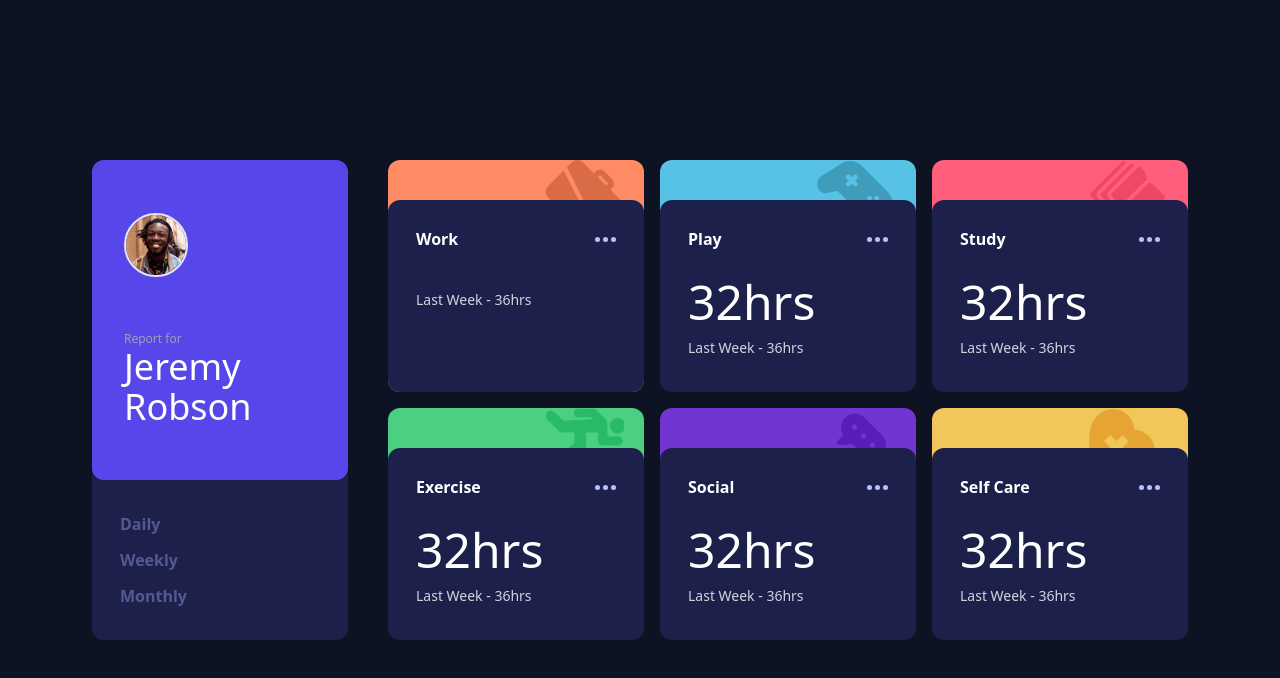
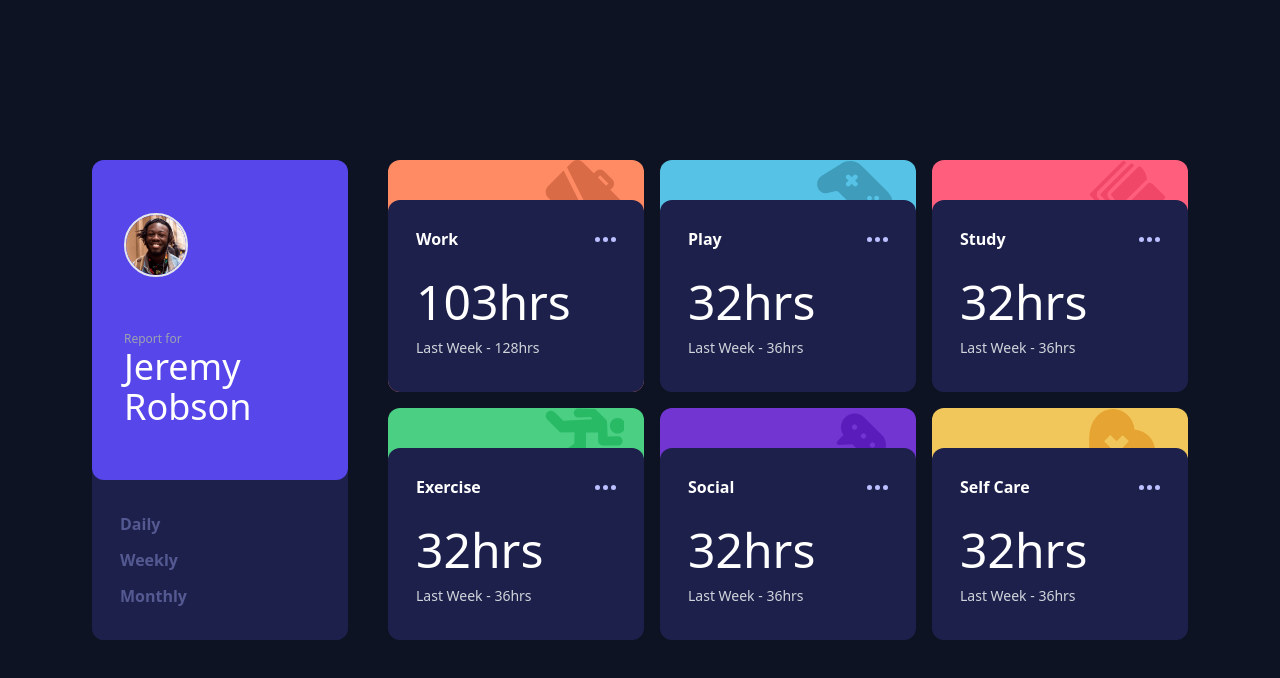
Before and after one commit to Folka2134/tracking-dashboard, a React (Vite) app: page / in a window 1280 px wide. Shown: the top 678 px of the page. Built offline with nearby package versions, Linux system fonts and the light colour scheme.

Commit message:
connecting data to card

```diff
--- a/src/App.jsx
+++ b/src/App.jsx
@@ -6,7 +6,34 @@ import "./App.css";
 import avatar from "./assets/image-jeremy.png";
 
 function App() {
-  const [timeFrame, setTimeFrame] = useState("daily");
+  const [timeFrame, setTimeFrame] = useState("monthly");
+
+  console.log(data[0].timeframes.weekly.current);
+
+  function renderCurrent(timeFrame) {
+    switch (timeFrame) {
+      case "daily":
+        return data[0].timeframes.daily.current;
+      case "weekly":
+        return data[0].timeframes.weekly.current;
+      case "monthly":
+        return data[0].timeframes.monthly.current;
+      default:
+        return data[0].timeframes.weekly.current;
+    }
+  }
+  function renderPrevious(timeFrame) {
+    switch (timeFrame) {
+      case "daily":
+        return data[0].timeframes.daily.previous;
+      case "weekly":
+        return data[0].timeframes.weekly.previous;
+      case "monthly":
+        return data[0].timeframes.monthly.previous;
+      default:
+        return data[0].timeframes.weekly.previous;
+    }
+  }
 
   return (
     <div className="App bg-[#0D1323]">
@@ -67,8 +94,12 @@ function App() {
                   </svg>
                 </div>
                 <div className="flex flex-row lg:flex-col justify-between lg:justify-start items-center lg:items-start">
-                  <h1 className="text-xl lg:text-5xl lg:mb-3"></h1>
-                  <p className="text-sm text-gray-300">Last Week - 36hrs</p>
+                  <h1 className="text-xl lg:text-5xl lg:mb-3">
+                    {renderCurrent(timeFrame)}hrs
+                  </h1>
+                  <p className="text-sm text-gray-300">
+                    Last Week - {renderPrevious(timeFrame)}hrs
+                  </p>
                 </div>
               </div>
             </div>
```
